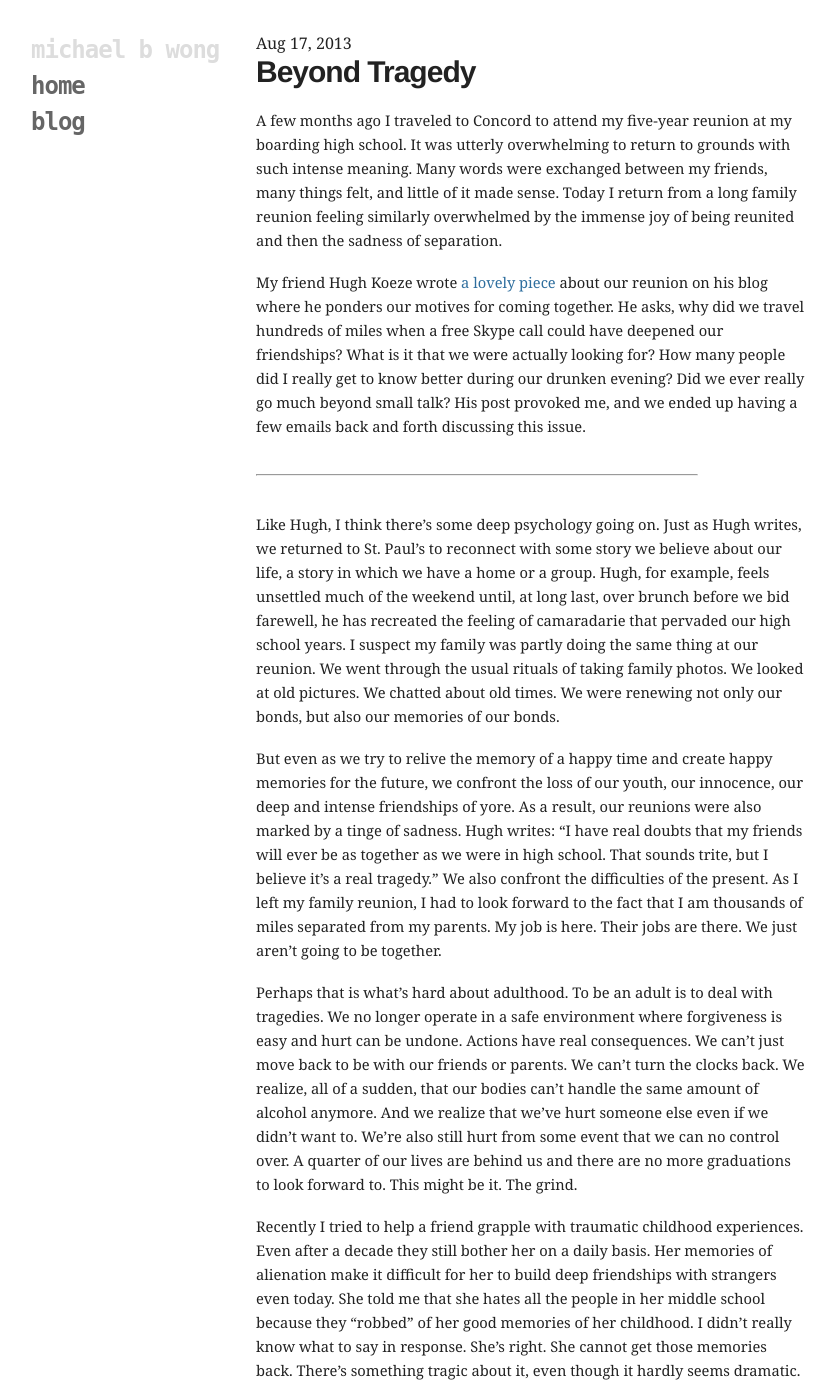
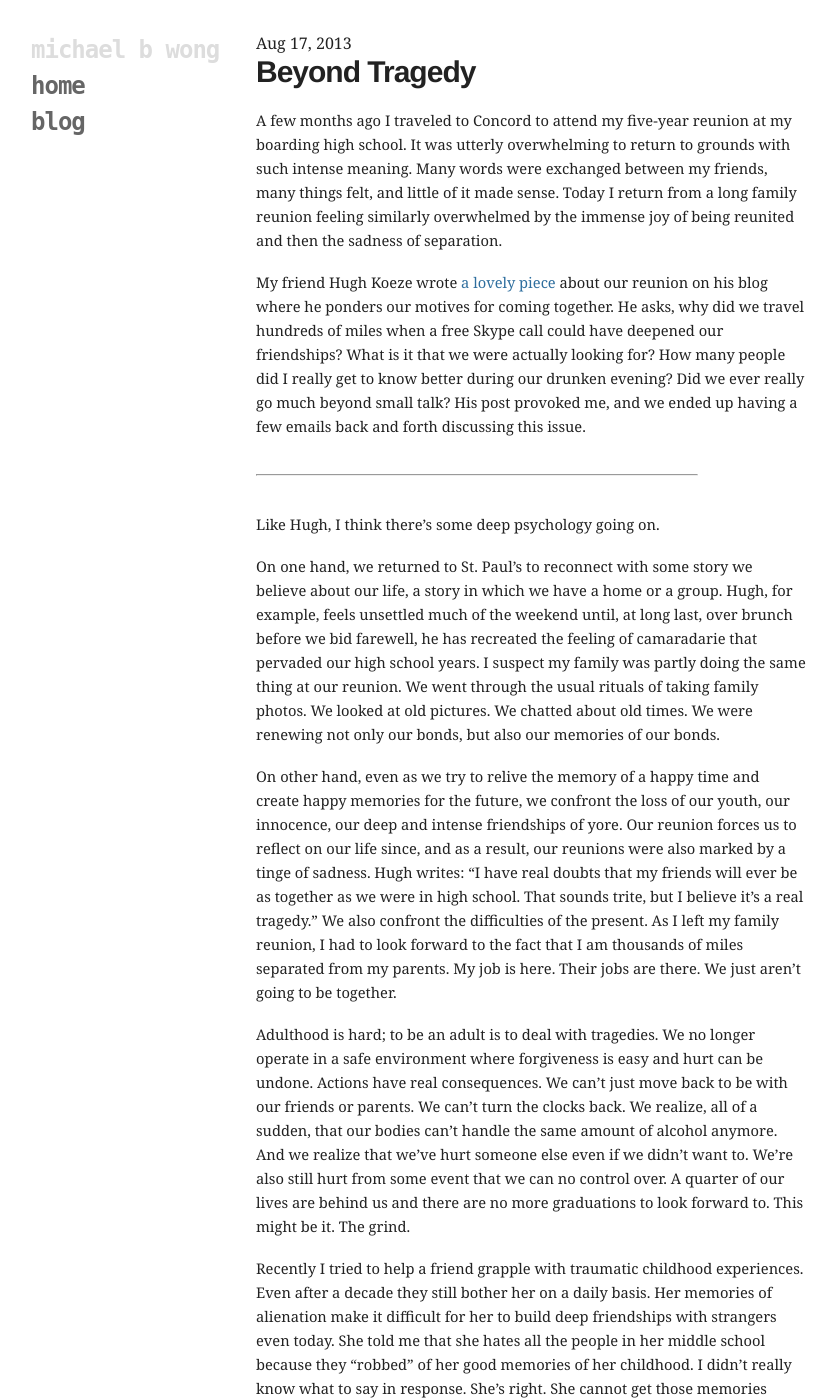
Before and after one commit to mbwong/mbwong.github.com, a Jekyll site: the page built from _posts/2013-08-17-tragedy-and-adulthood.md, in a window 1280 px wide and 1400 px high. Shown: the whole window, without its empty margins (94-931 px from the left). Built offline with Jekyll 4.4.1, drawn with Linux system fonts in a browser that asks for light colours.

Commit message:
Update 2013-08-17-tragedy-and-adulthood.md

```diff
--- a/_posts/2013-08-17-tragedy-and-adulthood.md
+++ b/_posts/2013-08-17-tragedy-and-adulthood.md
@@ -13,11 +13,13 @@
 
 ------------------------------------
 
-Like Hugh, I think there's some deep psychology going on. Just as Hugh writes, we returned to St. Paul's to reconnect with some story we believe about our life, a story in which we have a home or a group. Hugh, for example, feels unsettled much of the weekend until, at long last, over brunch before we bid farewell, he has recreated the feeling of camaradarie that pervaded our high school years. I suspect my family was partly doing the same thing at our reunion. We went through the usual rituals of taking family photos. We looked at old pictures. We chatted about old times. We were renewing not only our bonds, but also our memories of our bonds.
+Like Hugh, I think there's some deep psychology going on.
 
-But even as we try to relive the memory of a happy time and create happy memories for the future, we confront the loss of our youth, our innocence, our deep and intense friendships of yore. As a result, our reunions were also marked by a tinge of sadness. Hugh writes: "I have real doubts that my friends will ever be as together as we were in high school. That sounds trite, but I believe it’s a real tragedy." We also confront the difficulties of the present. As I left my family reunion, I had to look forward to the fact that I am thousands of miles separated from my parents. My job is here. Their jobs are there. We just aren't going to be together.
+On one hand, we returned to St. Paul's to reconnect with some story we believe about our life, a story in which we have a home or a group. Hugh, for example, feels unsettled much of the weekend until, at long last, over brunch before we bid farewell, he has recreated the feeling of camaradarie that pervaded our high school years. I suspect my family was partly doing the same thing at our reunion. We went through the usual rituals of taking family photos. We looked at old pictures. We chatted about old times. We were renewing not only our bonds, but also our memories of our bonds.
 
-Perhaps that is what's hard about adulthood. To be an adult is to deal with tragedies. We no longer operate in a safe environment where forgiveness is easy and hurt can be undone. Actions have real consequences. We can't just move back to be with our friends or parents. We can't turn the clocks back. We realize, all of a sudden, that our bodies can't handle the same amount of alcohol anymore. And we realize that we've hurt someone else even if we didn't want to. We're also still hurt from some event that we can no control over. A quarter of our lives are behind us and there are no more graduations to look forward to. This might be it. The grind.
+On other hand, even as we try to relive the memory of a happy time and create happy memories for the future, we confront the loss of our youth, our innocence, our deep and intense friendships of yore. Our reunion forces us to reflect on our life since, and as a result, our reunions were also marked by a tinge of sadness. Hugh writes: "I have real doubts that my friends will ever be as together as we were in high school. That sounds trite, but I believe it’s a real tragedy." We also confront the difficulties of the present. As I left my family reunion, I had to look forward to the fact that I am thousands of miles separated from my parents. My job is here. Their jobs are there. We just aren't going to be together.
+
+Adulthood is hard; to be an adult is to deal with tragedies. We no longer operate in a safe environment where forgiveness is easy and hurt can be undone. Actions have real consequences. We can't just move back to be with our friends or parents. We can't turn the clocks back. We realize, all of a sudden, that our bodies can't handle the same amount of alcohol anymore. And we realize that we've hurt someone else even if we didn't want to. We're also still hurt from some event that we can no control over. A quarter of our lives are behind us and there are no more graduations to look forward to. This might be it. The grind.
 
 Recently I tried to help a friend grapple with traumatic childhood experiences. Even after a decade they still bother her on a daily basis. Her memories of alienation make it difficult for her to build deep friendships with strangers even today. She told me that she hates all the people in her middle school because they "robbed" of her good memories of her childhood. I didn't really know what to say in response. She's right. She cannot get those memories back. There's something tragic about it, even though it hardly seems dramatic.
 
```
